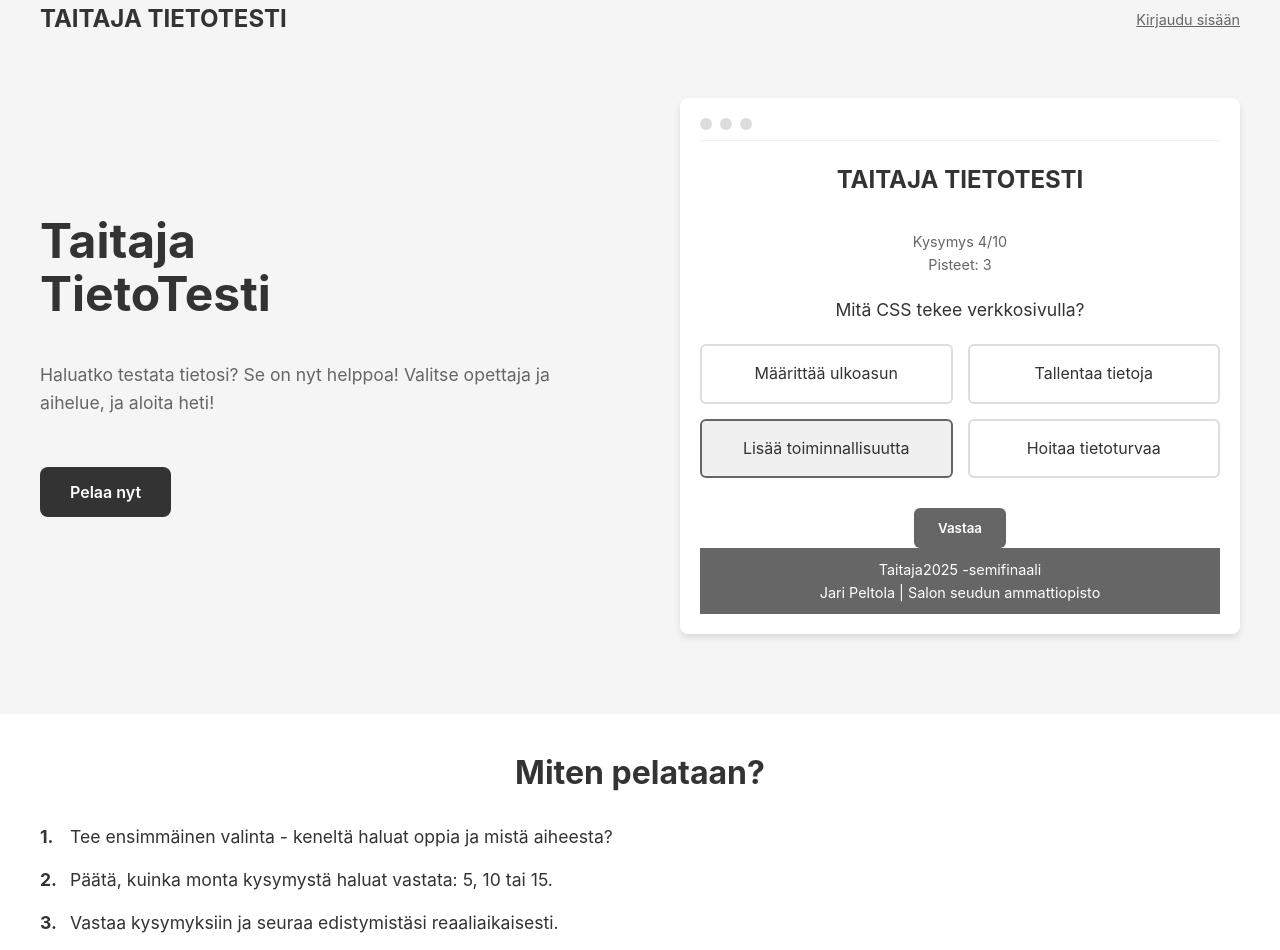
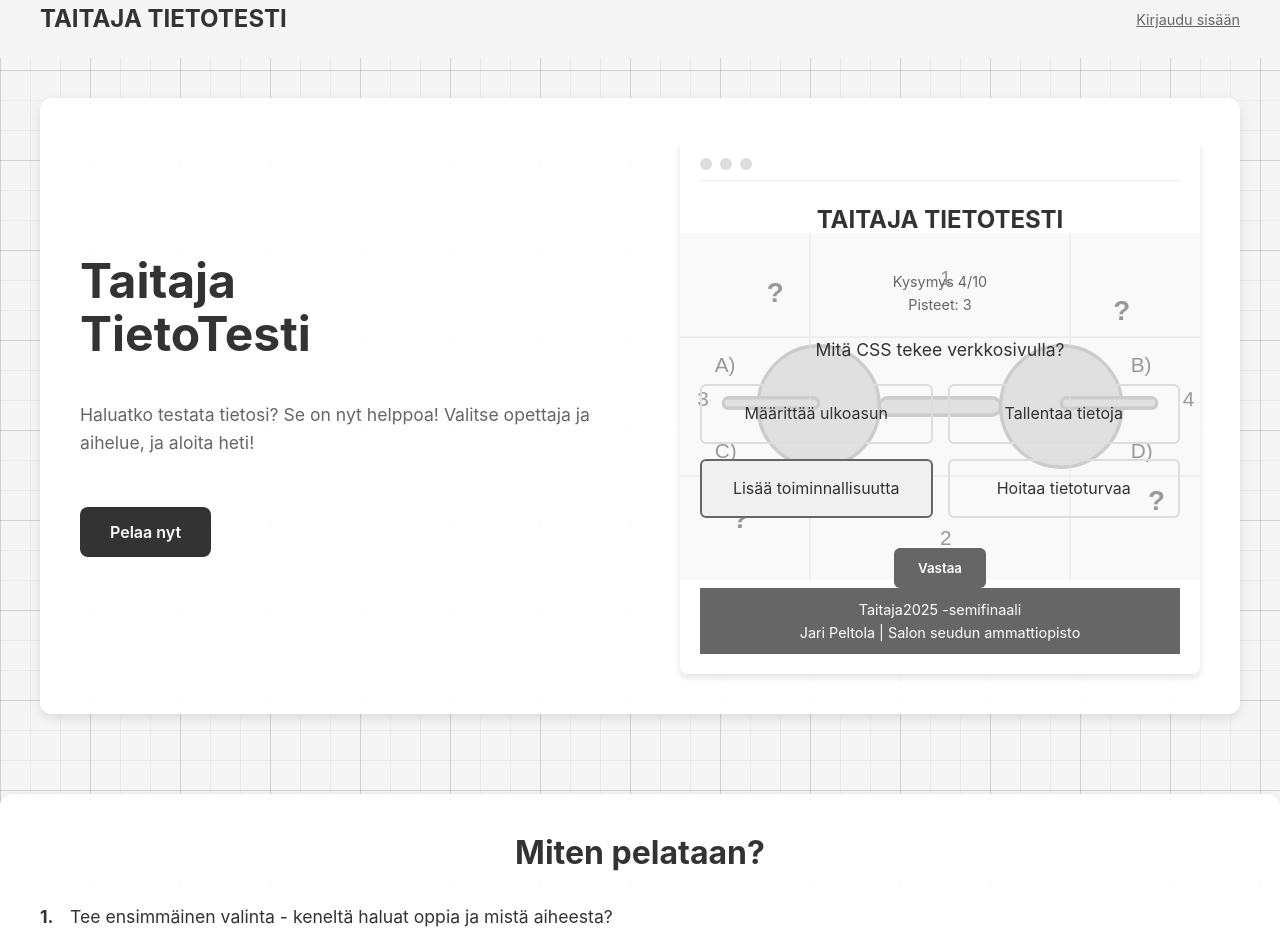
Before and after one commit to Moontags/taitaja, a Next.js app: page / in a window 1280 px wide. Shown: the part 20-970 px from the top of the page. Built offline with nearby package versions, Linux system fonts and the light colour scheme.

Commit message:
Background image and css

```diff
--- a/src/app/globals.css
+++ b/src/app/globals.css
@@ -9,6 +9,21 @@
   line-height: 1.6;
   color: #333;
   background-color: #f5f5f5;
+  background-image:
+    linear-gradient(90deg, rgba(0,0,0,0.05) 1px, transparent 1px),
+    linear-gradient(rgba(0,0,0,0.05) 1px, transparent 1px),
+    linear-gradient(90deg, rgba(0,0,0,0.1) 1px, transparent 1px),
+    linear-gradient(rgba(0,0,0,0.1) 1px, transparent 1px);
+  background-size:
+    30px 30px,
+    30px 30px,
+    90px 90px,
+    90px 90px;
+  background-position:
+    0 0,
+    0 0,
+    0 0,
+    0 0;
 }
 
 h1, h2, h3, h4, h5, h6 {
@@ -38,3 +53,8 @@
   margin: 0 auto;
   padding: 0 20px;
 }
+
+.content-area {
+  background-color: rgba(255, 255, 255, 0.95);
+  backdrop-filter: blur(1px);
+}
--- a/src/app/page.module.css
+++ b/src/app/page.module.css
@@ -34,6 +34,14 @@
   align-items: center;
   justify-content: center;
   padding: 40px 20px;
+}
+
+.main > .content {
+  background-color: rgba(255, 255, 255, 0.95);
+  backdrop-filter: blur(1px);
+  border-radius: 12px;
+  padding: 40px;
+  box-shadow: 0 4px 12px rgba(0, 0, 0, 0.1);
 }
 
 .content {
@@ -92,6 +100,11 @@
   display: flex;
   flex-direction: column;
   justify-content: space-between;
+  background-image: url('/images/quiz-pattern.svg');
+  background-repeat: no-repeat;
+  background-position: center;
+  background-size: contain;
+  background-blend-mode: multiply;
 }
 
 .browserHeader {
@@ -178,9 +191,12 @@
 }
 
 .instructionsSection {
-  background-color: white;
+  background-color: rgba(255, 255, 255, 0.95);
+  backdrop-filter: blur(1px);
   padding: 40px;
   margin: 40px 0;
+  border-radius: 12px;
+  box-shadow: 0 2px 8px rgba(0, 0, 0, 0.1);
 }
 
 .instructionsTitle {
```
Also changed, not shown: src/app/game/page.module.css (+16 -0 lines), src/app/game/page.tsx (+6 -2 lines), public/images/quiz-pattern.svg (added), public/images/quiz-sudoku.svg (added).
